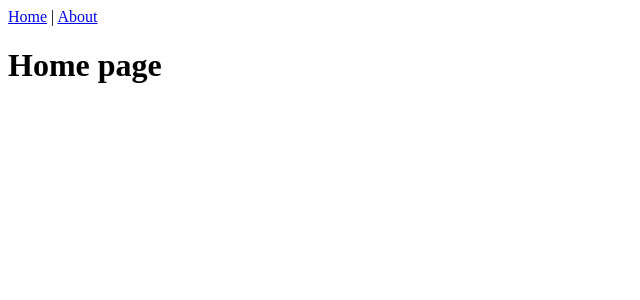
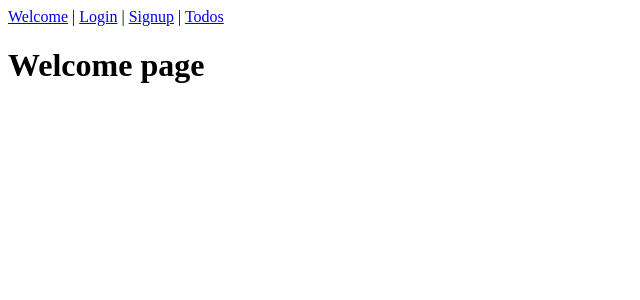
Before and after one commit to hassanprodeveloper/vue-todo-app, a Vue app: page /#/ in a window 1280 px wide. Shown: the top 300 px of the page, without its empty margins (0-640 px from the left). Built offline with nearby package versions, Linux system fonts and the light colour scheme.

Commit message:
basic pages added and configured routers for each page

```diff
--- a/src/App.vue
+++ b/src/App.vue
@@ -1,7 +1,9 @@
 <template>
   <nav>
-    <router-link to="/">Home</router-link> |
-    <router-link to="/about">About</router-link>
+    <router-link to="/">Welcome</router-link> |
+    <router-link to="/login">Login</router-link> |
+    <router-link to="/signup">Signup</router-link> |
+    <router-link to="/todos">Todos</router-link>
   </nav>
   <router-view />
 </template>
--- a/src/router/index.js
+++ b/src/router/index.js
@@ -1,23 +1,39 @@
-import { createRouter, createWebHashHistory } from "vue-router";
-import HomeView from "../views/HomeView.vue";
-import AboutView from "../views/AboutView.vue";
+import { createRouter, createWebHistory } from "vue-router";
+import LoginView from "@/views/LoginView";
+import SignupView from "@/views/SignupView";
+import WelcomeView from "@/views/WelcomeView";
+import TodosView from "@/views/TodosView";
 
 const routes = [
   {
     path: "/",
-    name: "home",
-    component: HomeView,
+    name: "welcome",
+    component: WelcomeView,
   },
   {
-    path: "/about",
-    name: "about",
-    component: AboutView,
+    path: "/login",
+    name: "login",
+    component: LoginView,
+    meta: { guest: true },
+  },
+  {
+    path: "/signup",
+    name: "signup",
+    component: SignupView,
+    meta: { guest: true },
+  },
+  {
+    path: "/todos",
+    name: "todos",
+    component: TodosView,
+    meta: { requiresAuth: true },
   },
 ];
 
 const router = createRouter({
-  history: createWebHashHistory(),
+  history: createWebHistory(),
   routes,
+  mode: "history",
 });
 
 export default router;
--- a/src/views/AboutView.vue
+++ /dev/null
@@ -1,5 +0,0 @@
-<template>
-  <div class="about">
-    <h1>About page</h1>
-  </div>
-</template>
--- /dev/null
+++ b/src/views/LoginView.vue
@@ -0,0 +1,11 @@
+<template>
+  <div >
+    <h1>Login page</h1>
+  </div>
+</template>
+
+<script>
+export default {
+  name: "LoginView",
+};
+</script>
--- /dev/null
+++ b/src/views/SignupView.vue
@@ -0,0 +1,11 @@
+<template>
+  <div >
+    <h1>Signup page</h1>
+  </div>
+</template>
+
+<script>
+export default {
+  name: "SignupView",
+};
+</script>
--- a/src/views/HomeView.vue
+++ b/src/views/TodosView.vue
@@ -1,11 +1,11 @@
 <template>
-  <div class="home">
-    <h1>Home page</h1>
+  <div>
+    <h1>Todos page</h1>
   </div>
 </template>
 
 <script>
 export default {
-  name: "HomeView",
+  name: "TodosView",
 };
 </script>
--- /dev/null
+++ b/src/views/WelcomeView.vue
@@ -0,0 +1,11 @@
+<template>
+  <div>
+    <h1>Welcome page</h1>
+  </div>
+</template>
+
+<script>
+export default {
+  name: "WelcomeView",
+};
+</script>
```
